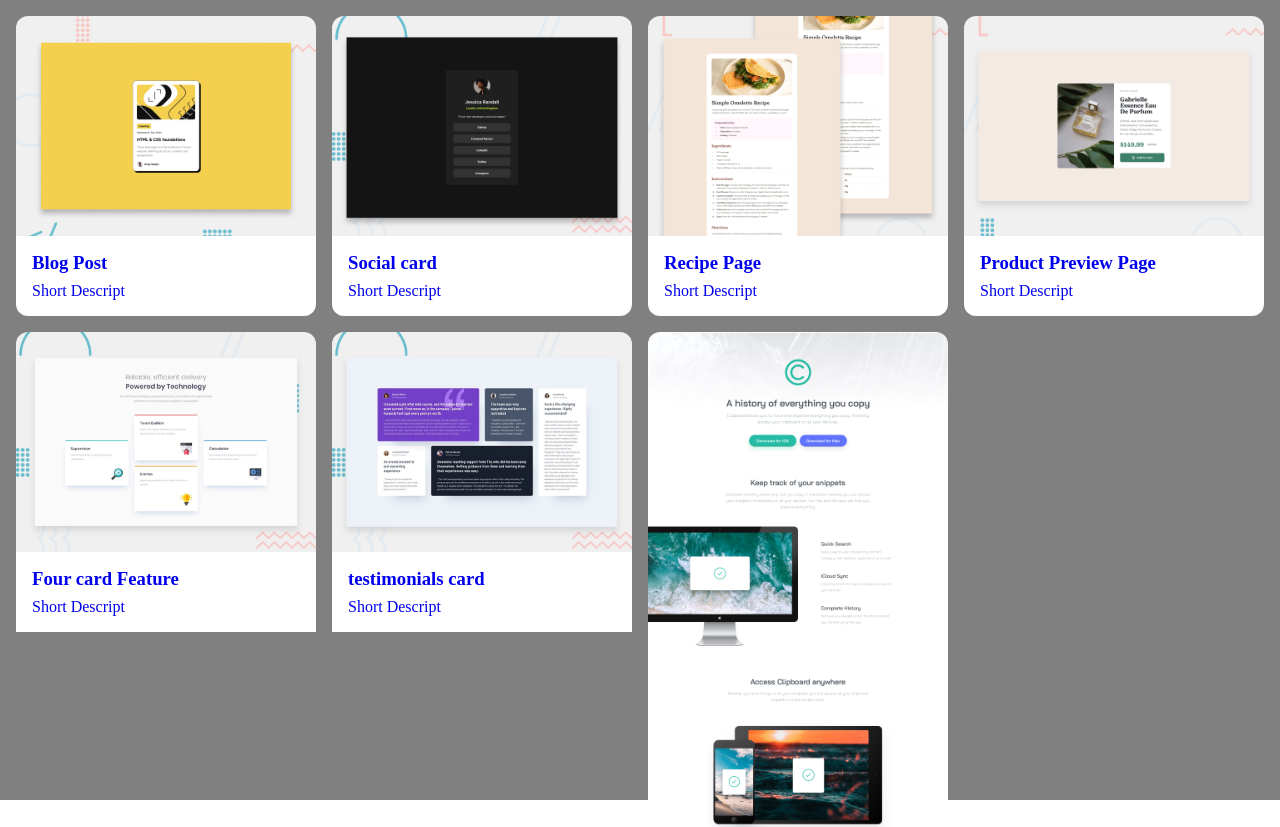
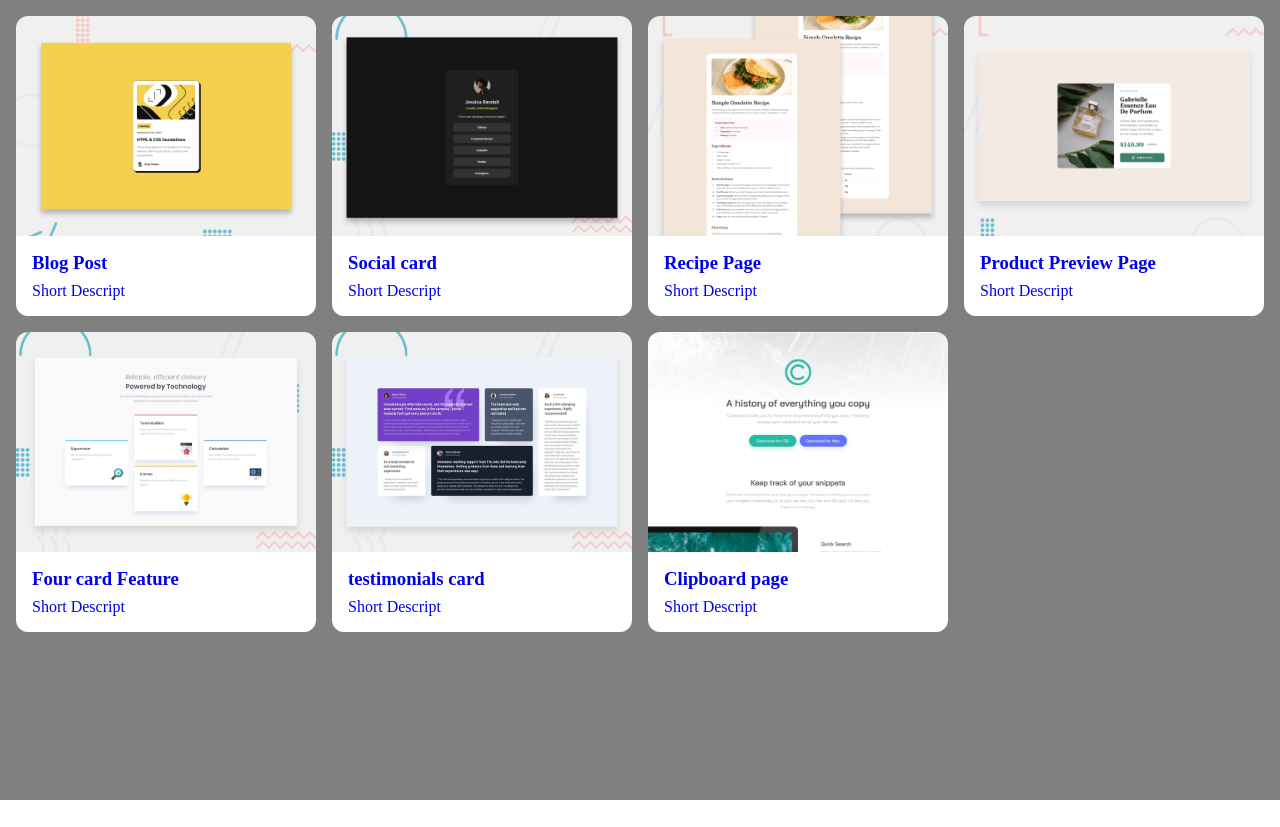
Before and after one commit to Leac1m/frontend-mentors, a React (Vite) app: page / in a window 1280 px wide. Shown: the top 827 px of the page. After the commit the page ends 800 px from the top, so only its background shows below. Built offline with nearby package versions, Linux system fonts and the light colour scheme; a web font is replaced by a local one.

Commit message:
make image fixed width.

```diff
--- a/src/pages/dashboard/style.css
+++ b/src/pages/dashboard/style.css
@@ -20,6 +20,10 @@
 
 .tile-image {
     order: -1;
+    max-height: 220px;
+    object-position: top;
+    object-fit: cover;
+    width: 100%;
 }
 
 .tile-text-area {
```
